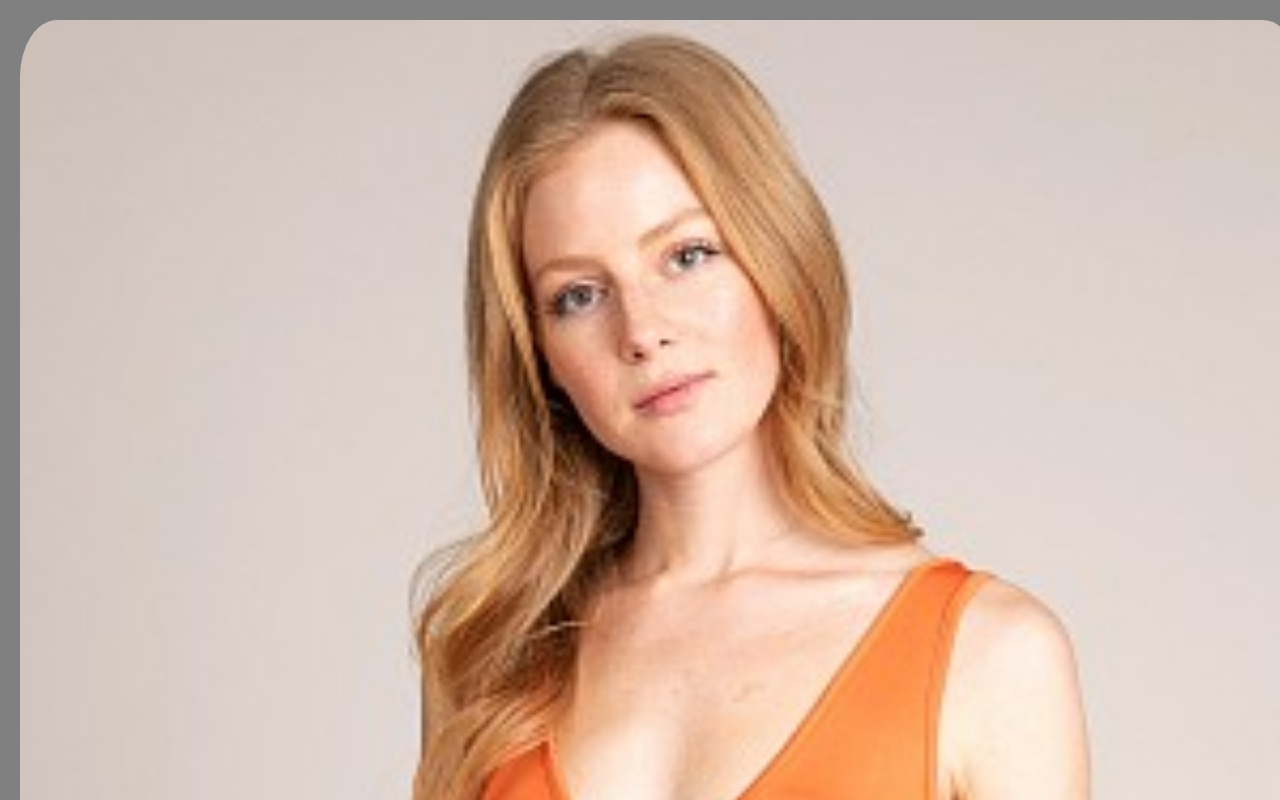
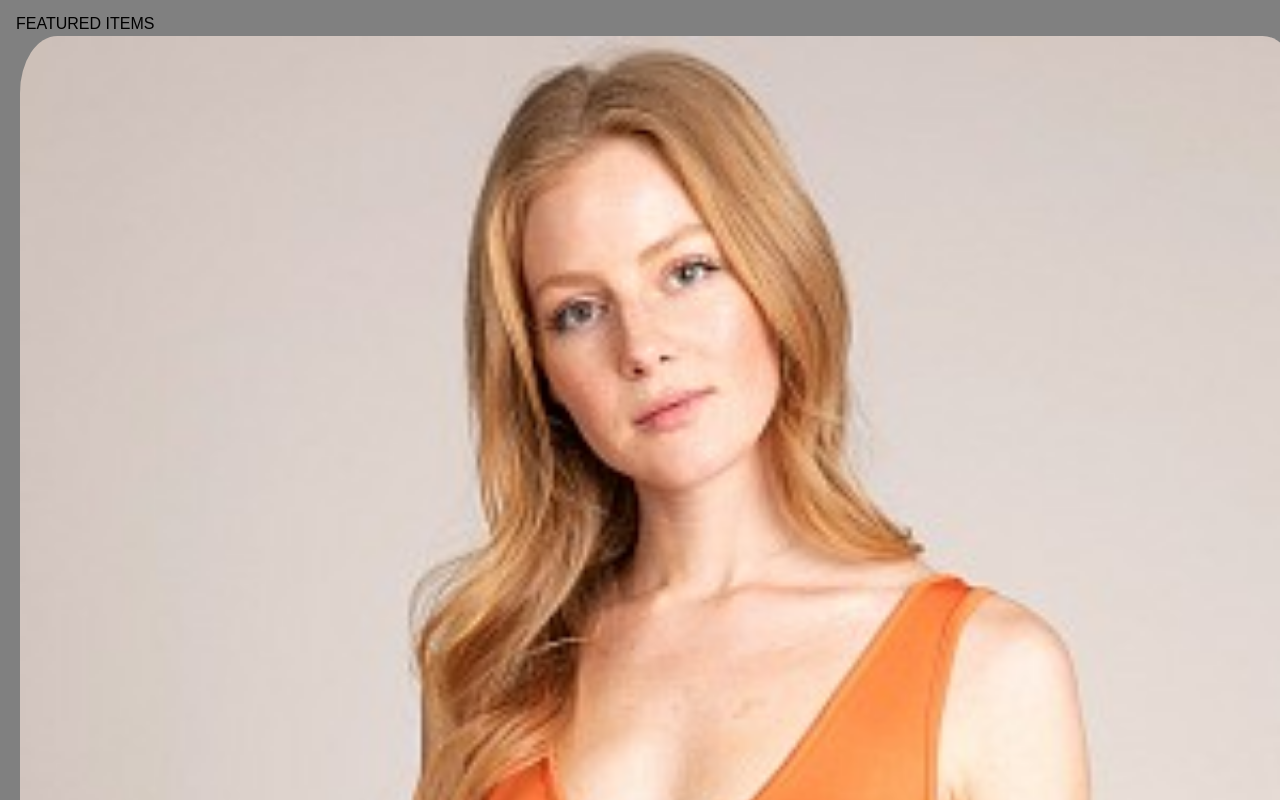
Before and after one commit to danieljoonkimm/Yippido, a React app in the folder client/: page /login in a window 1280 px wide. Shown: the top 800 px of the page. Built offline with nearby package versions, Linux system fonts and the light colour scheme; the HTML template or start-up script is replaced by a standard one.

Commit message:
[edit] fixing margins

```diff
--- a/client/src/components/landing/featuredItems/index.jsx
+++ b/client/src/components/landing/featuredItems/index.jsx
@@ -11,6 +11,7 @@ class FeaturedItems extends Component {
   render() {
     return (
       <div class="container">
+      <h1>FEATURED ITEMS</h1>
         <div className="row">
           <div class="col-xs-3 col-sm-3 col-md-3 image">
             <img
```
Also changed, not shown: client/public/dist/bundle.js.
